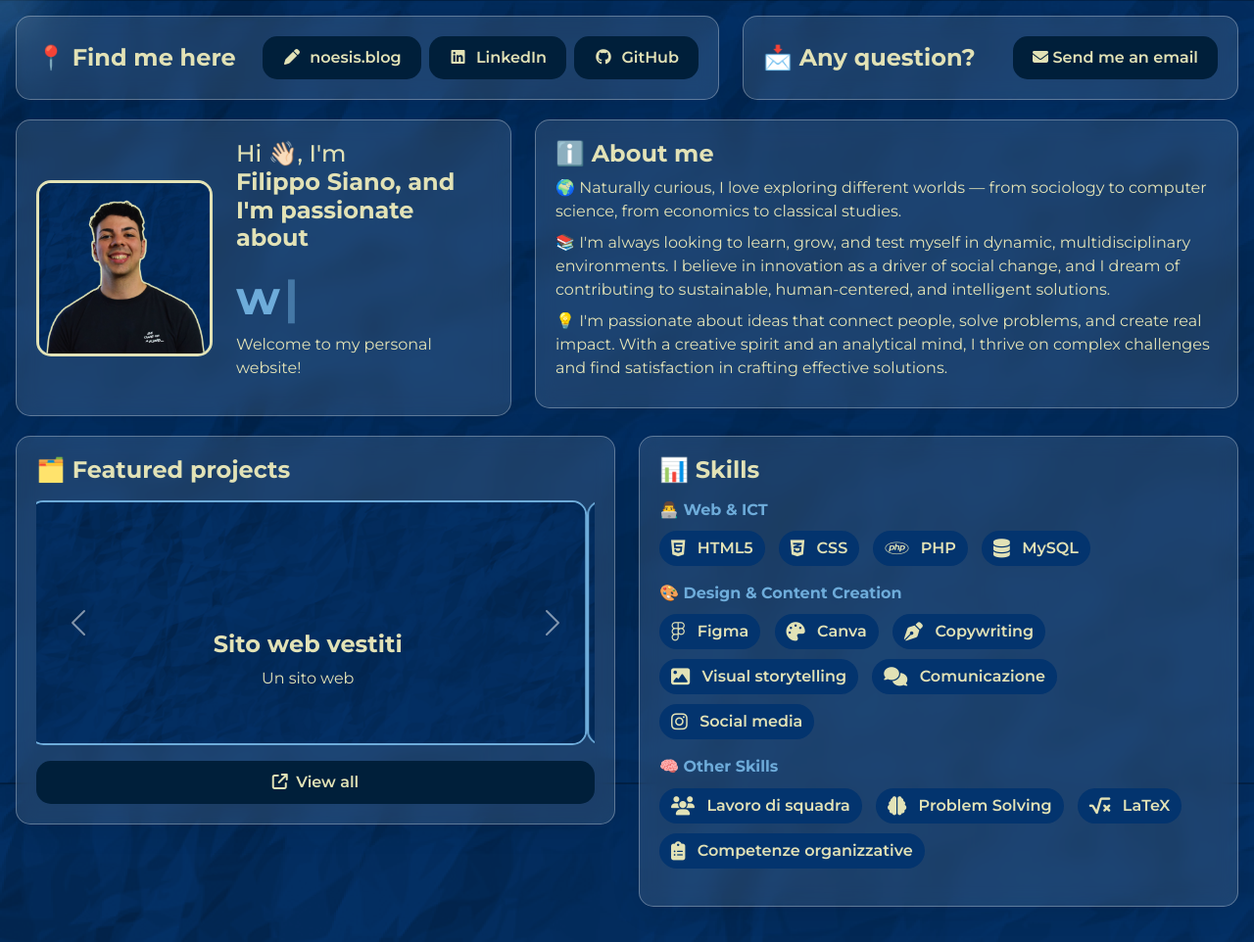
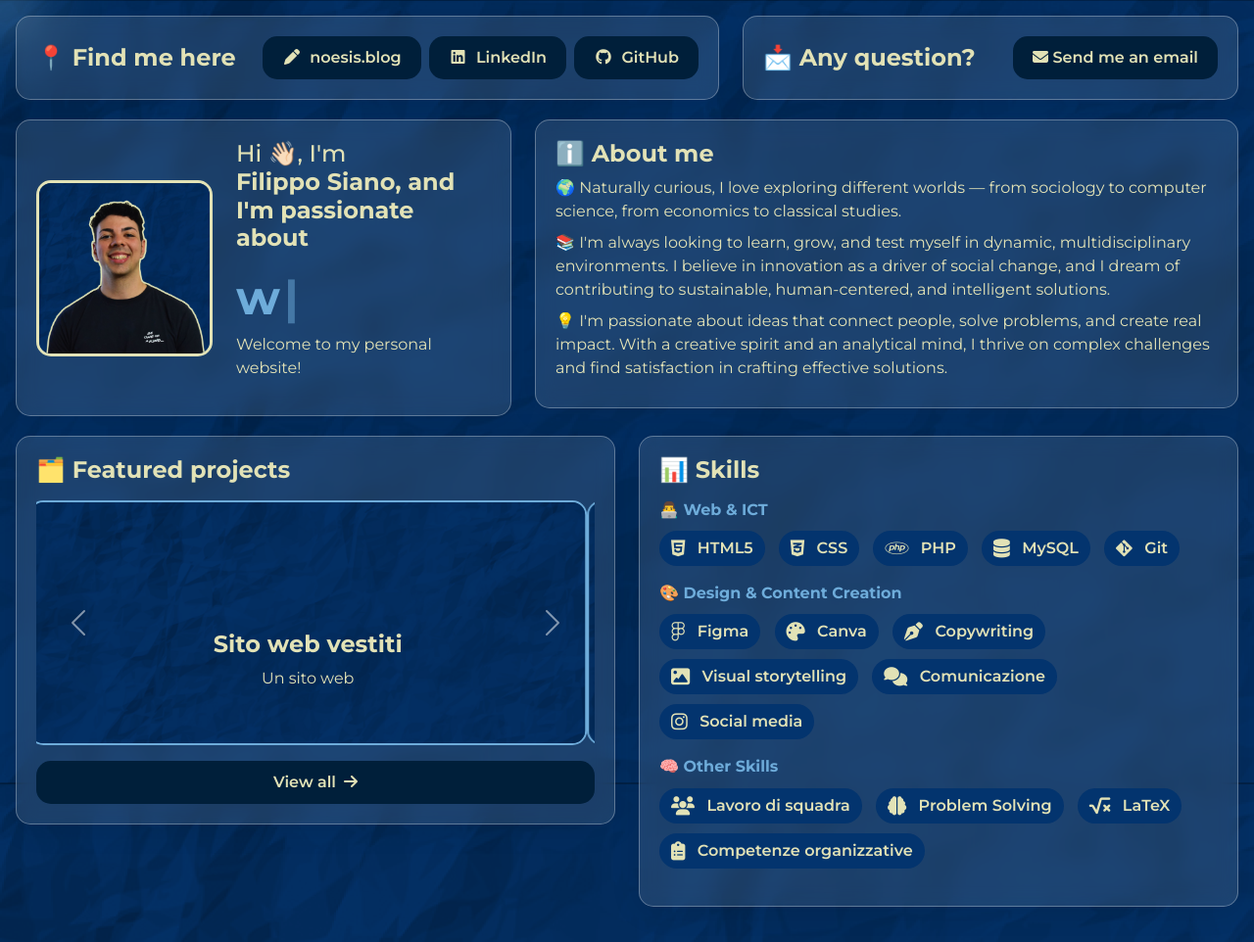
Before and after one commit to filipposiano/filipposiano.github.io, a plain HTML site: page index.html in a window 1280 px wide. Shown: the whole page at 98% size. Drawn offline with nearby package versions, Linux system fonts and the light colour scheme.

Commit message:
Enhance 'View all' button with new styling and animation; add Git skill to projects page

```diff
--- a/index.html
+++ b/index.html
@@ -141,8 +141,11 @@
           </button>
         </div>
         <div class="text-center mt-3">
-          <a href="projects.html" class="col-12 btn btn-primary">
-          <i class="fa-solid fa-arrow-up-right-from-square me-1"></i> View all
+          <a href="projects.html" class="btn btn-primary btn-viewall d-flex align-items-center justify-content-center gap-2 group">
+            <span>View all</span>
+            <span class="arrow">
+              <i class="fa-solid fa-arrow-right"></i>
+            </span>
           </a>
         </div>
       </div>
@@ -158,6 +161,7 @@
       <span><i class="fa-brands fa-css3-alt"></i> CSS</span>
       <span><i class="fa-brands fa-php"></i> PHP</span>
       <span><i class="fa-solid fa-database"></i> MySQL</span>
+      <span><i class="fa-brands fa-git-alt"></i> Git</span>
     </div>
     <div class="skills mb-2">
       <h6>🎨 Design & Content Creation</h6>
--- a/style.css
+++ b/style.css
@@ -204,6 +204,21 @@ h5 {
   max-height: 250px;
 }
 
+/* View all button */
+.btn-viewall {
+  position: relative;
+  overflow: hidden;
+}
+
+.btn-viewall .arrow {
+  display: inline-block;
+  transition: transform 0.3s cubic-bezier(.4,0,.2,1);
+}
+
+.btn-viewall:hover .arrow {
+  transform: translateX(8px);
+}
+
 /* Responsive tweaks */
 @media (max-width: 768px) {
   .typing-container {
```
Also changed, not shown: projects.html (+17 -1 lines).
